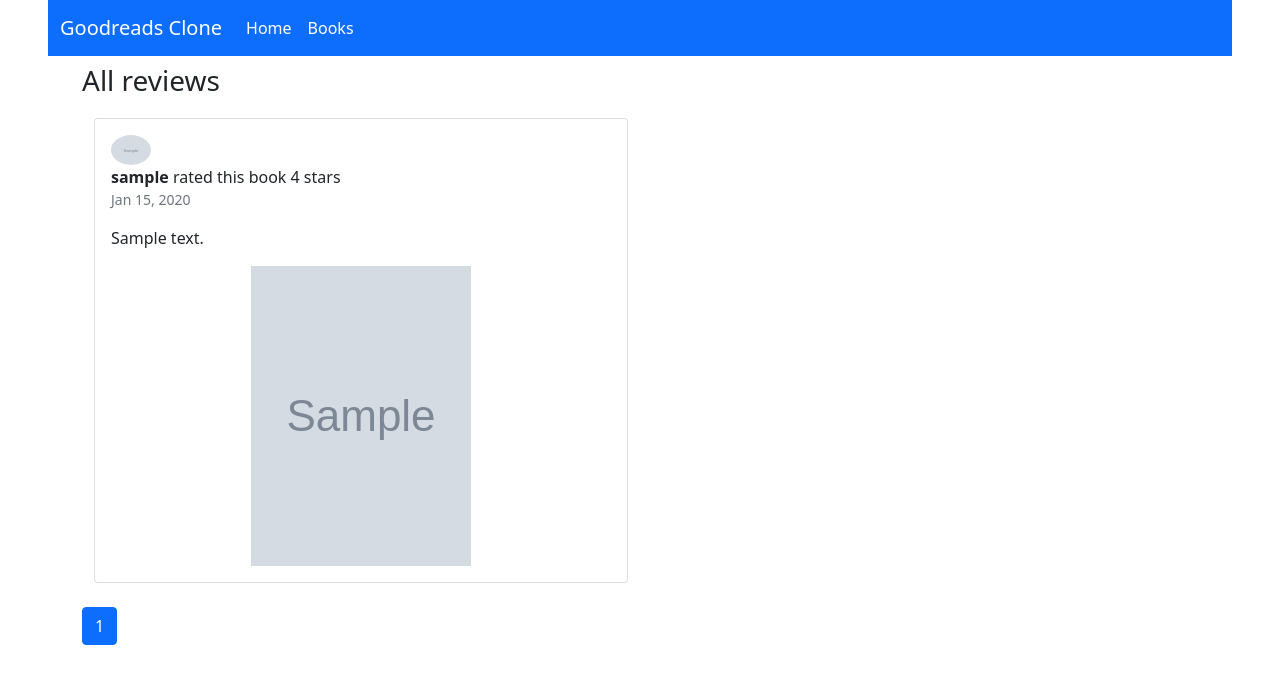
After one commit to Orif-92/goodreads_clone, a Django app: template templates/home.html in a window 1280 px wide. The commit adds this page. Shown: the top 684 px of the page. Run offline with Django 4.2, Linux system fonts and the light colour scheme; the template is opened without the code that fills it: most values are stand-ins (such as "Sample title", 1, 10 or a date in 2020); grey boxes marked "Sample" are stand-in pictures.

Commit message:
Add home page

```diff
--- a/goodreads/urls.py
+++ b/goodreads/urls.py
@@ -1,13 +1,16 @@
+from django.conf import settings
+from django.conf.urls.static import static
 from django.conf import settings
 from django.conf.urls.static import static
 from django.contrib import admin
 from django.urls import path, include
 
-from .views import landing_page
+from .views import landing_page, home_page
 
 
 urlpatterns = [
     path("", landing_page, name="landing_page"),
+    path("home/", home_page, name="home_page"),
     path("users/", include("users.urls")),
     path("books/", include("books.urls")),
 
--- a/static/css/main.css
+++ b/static/css/main.css
@@ -14,3 +14,53 @@
     width: 220px;
     height: 300px;
 }
+
+.posts-content{
+    margin-top:20px;
+}
+.ui-w-40 {
+    width: 40px !important;
+    height: auto;
+}
+.default-style .ui-bordered {
+    border: 1px solid rgba(24,28,33,0.06);
+}
+.ui-bg-cover {
+    background-color: transparent;
+    background-position: center center;
+    background-size: cover;
+}
+.ui-rect {
+    padding-top: 50% !important;
+}
+.ui-rect, .ui-rect-30, .ui-rect-60, .ui-rect-67, .ui-rect-75 {
+    position: relative !important;
+    display: block !important;
+    padding-top: 100% !important;
+    width: 100% !important;
+}
+.d-flex, .d-inline-flex, .media, .media>:not(.media-body), .jumbotron, .card {
+    -ms-flex-negative: 1;
+    flex-shrink: 1;
+}
+.bg-dark {
+    background-color: rgba(24,28,33,0.9) !important;
+}
+.card-footer, .card hr {
+    border-color: rgba(24,28,33,0.06);
+}
+.ui-rect-content {
+    position: absolute !important;
+    top: 0 !important;
+    right: 0 !important;
+    bottom: 0 !important;
+    left: 0 !important;
+}
+.default-style .ui-bordered {
+    border: 1px solid rgba(24,28,33,0.06);
+}
+
+.center {
+    margin: 0 auto;
+    display: block;
+}
--- a/templates/base.html
+++ b/templates/base.html
@@ -23,6 +23,9 @@
     <div class="collapse navbar-collapse" id="navbarSupportedContent">
 
       <ul class="navbar-nav me-auto mb-2 mb-lg-0">
+        <li class="nav-item">
+          <a class="nav-link active" aria-current="page" href="{% url 'home_page' %}">Home</a>
+        </li>
         <li class="nav-item">
           <a class="nav-link active" aria-current="page" href="{% url 'books:list' %}">Books</a>
         </li>
--- /dev/null
+++ b/templates/home.html
@@ -0,0 +1,54 @@
+{% extends 'base.html' %}
+
+{% block title %} Home Page {% endblock %}
+
+{% block content %}
+    <h3>All reviews</h3>
+
+    {% for review in page_obj %}
+        <div class="container posts-content">
+            <div class="row">
+                <div class="col-lg-6">
+                    <div class="card mb-4">
+                        <div class="card-body">
+                            <div class="media mb-3">
+                                <img src="{{ review.user.profile_picture.url }}"
+                                     class="d-block ui-w-40 rounded-circle" alt="">
+                                <div class="media-body ml-3">
+                                    <b>{{ review.user.username }}</b> rated this book {{ review.stars_given }} stars
+                                    <div class="text-muted small">{{ review.created_at | date:"M d, Y" }}</div>
+                                </div>
+                            </div>
+
+                            <p>
+                                {{ review.comment | truncatechars:300 }}
+                            </p>
+                            <img class="cover-pic center" src="{{ review.book.cover_picture.url }}">
+                        </div>
+                    </div>
+                </div>
+            </div>
+        </div>
+
+    {% endfor %}
+
+    <nav>
+        <ul class="pagination">
+            {% if page_obj.has_previous %}
+                <li class="page-item"><a class="page-link" href="?page=1">&laquo; first</a></li>
+                <li class="page-item"><a class="page-link" href="?page={{ page_obj.previous_page_number }}">previous</a>
+                </li>
+            {% endif %}
+
+            <li class="page-item active">
+                <a href="#" class="page-link">{{ page_obj.number }}</a>
+            </li>
+
+            {% if page_obj.has_next %}
+                <li class="page-item"><a class="page-link" href="?page={{ page_obj.next_page_number }}">next</a></li>
+                <li class="page-item"><a class="page-link"
+                                         href="?page={{ page_obj.paginator.num_pages }}">last&raquo;</a></li>
+            {% endif %}
+        </ul>
+    </nav>
+{% endblock %}
```
Also changed, not shown: goodreads/tests.py (added, +24 -0 lines), goodreads/views.py (+14 -0 lines), media-files/sport1.jpg (added), media-files/sport1_R4bok9R.jpg (added), media-files/sport2.jpg (added).
